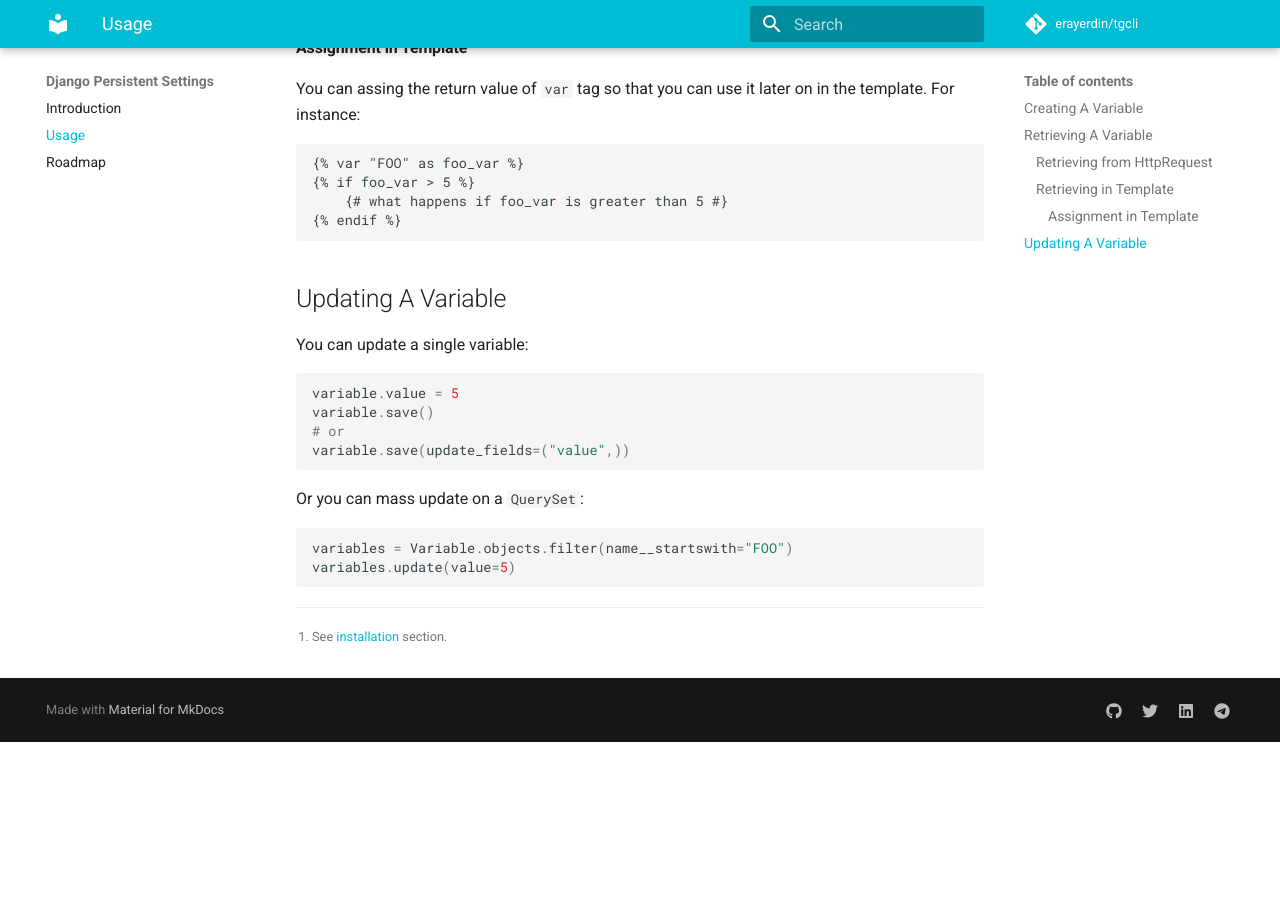
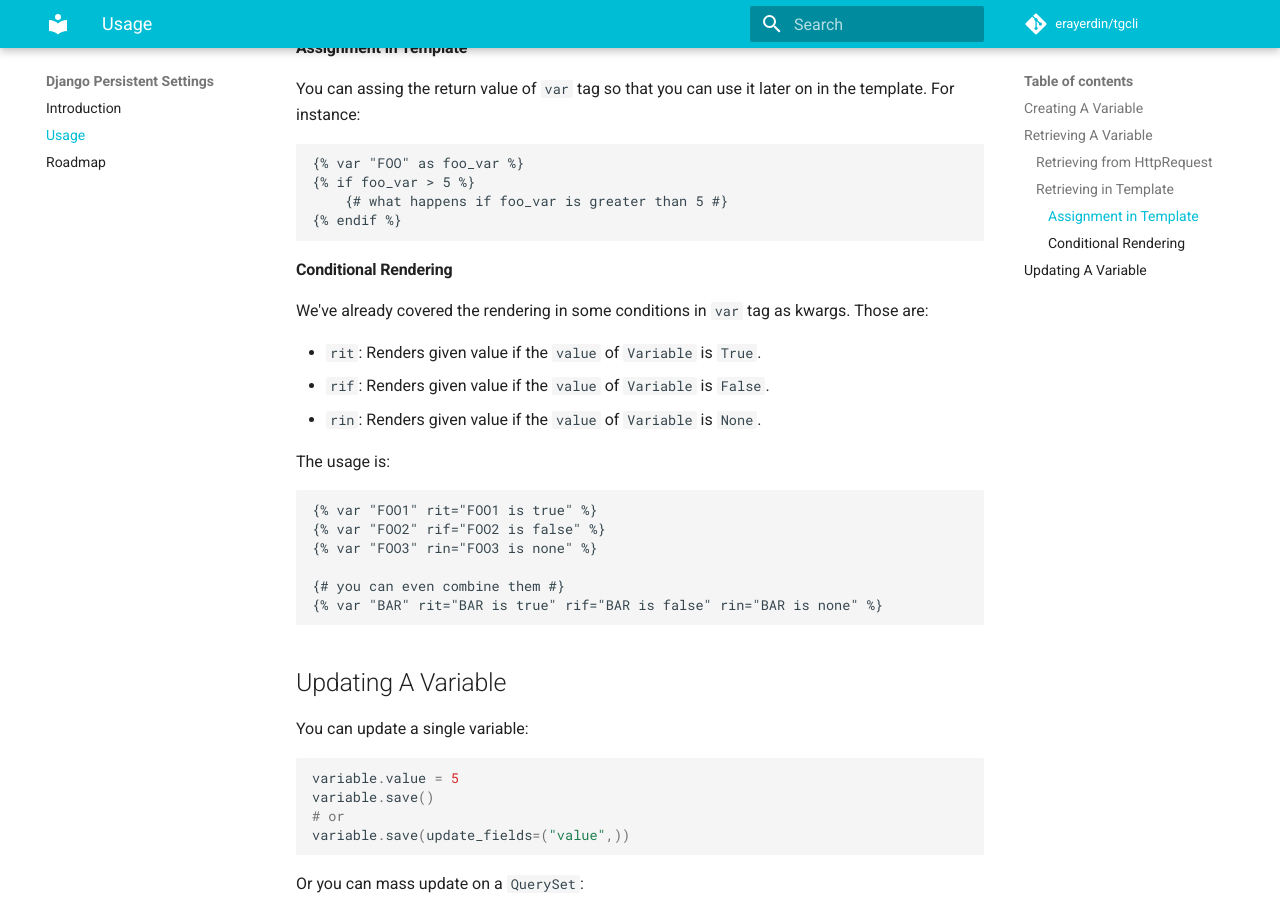
Before and after one commit to erayerdin/django-persistent-settings, an MkDocs documentation site: the page built from docs/usage.md, in a window 1280 px wide and 900 px high, scrolled down 2416 px. Built offline with MkDocs 1.6.1 and Material for MkDocs 9.7.7, drawn with Linux system fonts in a browser that asks for light colours; comment, search, counter and statistics services are not loaded; before the commit the page ends 3158 px from its top, so only the background shows below that.

Commit message:
added conditional rendering section

````diff
--- a/docs/usage.md
+++ b/docs/usage.md
@@ -120,6 +120,26 @@ in the template. For instance:
 {% endif %}
 ```
 
+#### Conditional Rendering
+
+We've already covered the rendering in some conditions in `var` tag as kwargs.
+Those are:
+
+ - `rit`: Renders given value if the `value` of `Variable` is `True`.
+ - `rif`: Renders given value if the `value` of `Variable` is `False`.
+ - `rin`: Renders given value if the `value` of `Variable` is `None`.
+
+The usage is:
+
+```
+{% var "FOO1" rit="FOO1 is true" %}
+{% var "FOO2" rif="FOO2 is false" %}
+{% var "FOO3" rin="FOO3 is none" %}
+
+{# you can even combine them #}
+{% var "BAR" rit="BAR is true" rif="BAR is false" rin="BAR is none" %}
+```
+
 ## Updating A Variable
 
 You can update a single variable:
````
